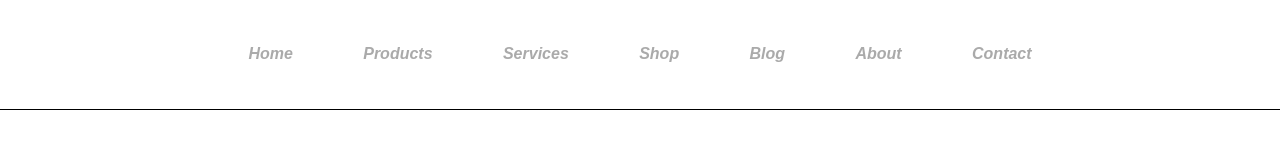
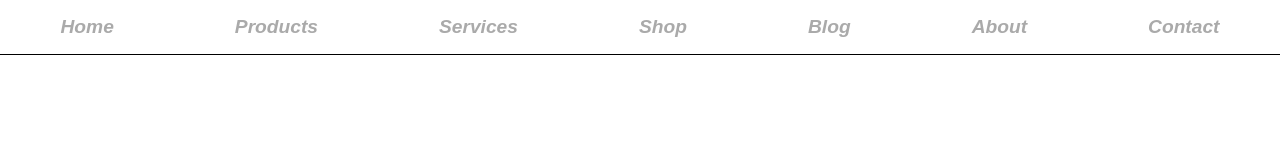
Before and after one commit to thenameiswiiwin/Nav-Bar-Style, a plain HTML site: page horizontal-nav-bar/index.html in a window 1280 px wide. Drawn offline with Linux system fonts and the light colour scheme.

Commit message:
horizontal nav: final

```diff
--- a/horizontal-nav-bar/css/style.css
+++ b/horizontal-nav-bar/css/style.css
@@ -13,38 +13,32 @@ body {
 	padding: 0;
 }
 nav {
-	width: 100vw;
-	padding: 2.85rem;
 	border-bottom: 1.5px solid black;
-	display: flex;
-	justify-content: center;
-	align-items: center;
 }
 nav ul {
 	display: flex;
-	flex-flow: row nowrap;
-	justify-content: space-between;
-	align-items: center;
+	flex-flow: row wrap;
+	justify-content: space-around;
 	list-style-type: none;
 	margin: 0;
 	padding: 0;
 }
 nav li {
 	text-align: center;
-	width: 100%;
 }
 nav a {
 	text-decoration: none;
 	color: #aaa;
 	font-weight: bold;
 	font-style: italic;
-	font-size: 1rem;
-	display: in-block;
-	padding: 2.9rem 2.2rem;
+	font-size: 1.2rem;
+	display: inline-block;
+	padding: 1rem;
+	margin: 0;
 }
 nav a:hover {
-	border-bottom: 1.5px solid black;
-	background: #aaa;
+	text-decoration: none;
 	color: black;
-	overflow: hidden;
+	background-color: #aaa;
+	border: 1.5px solid black;
 }
```
